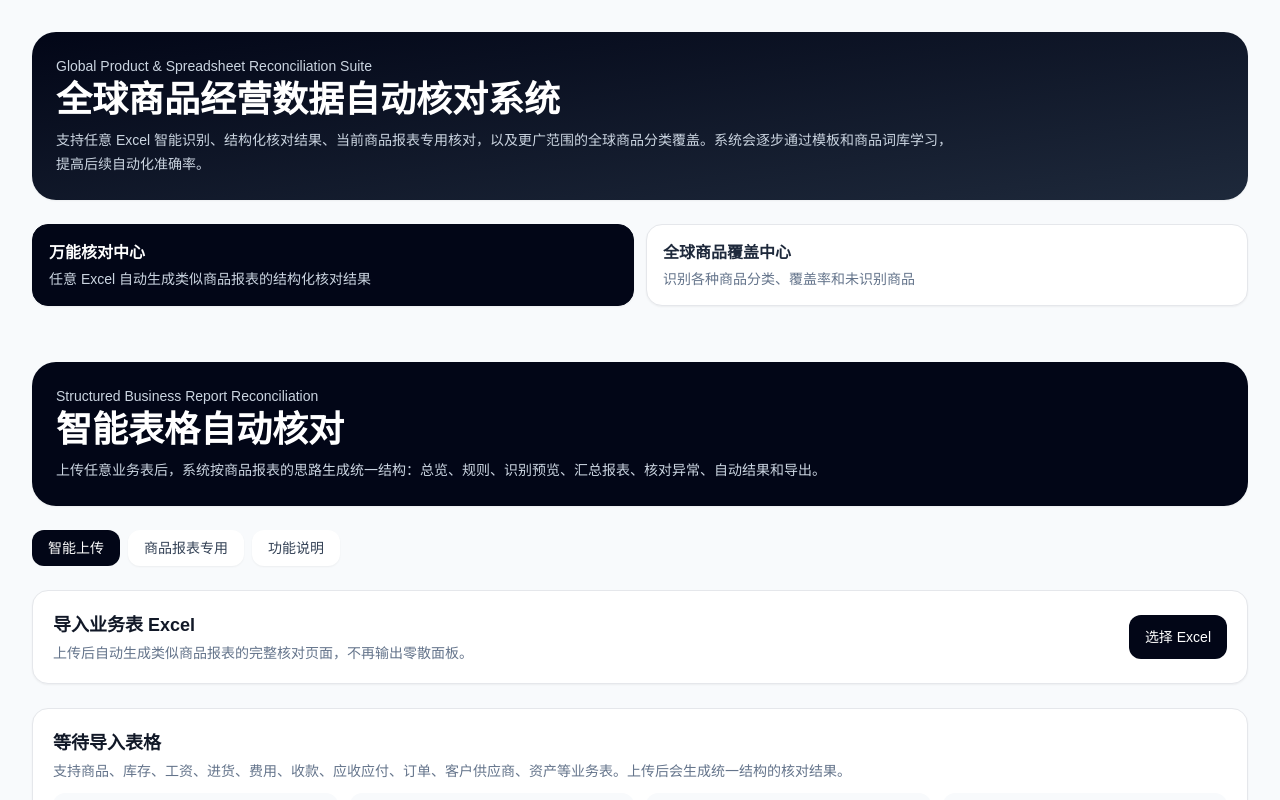
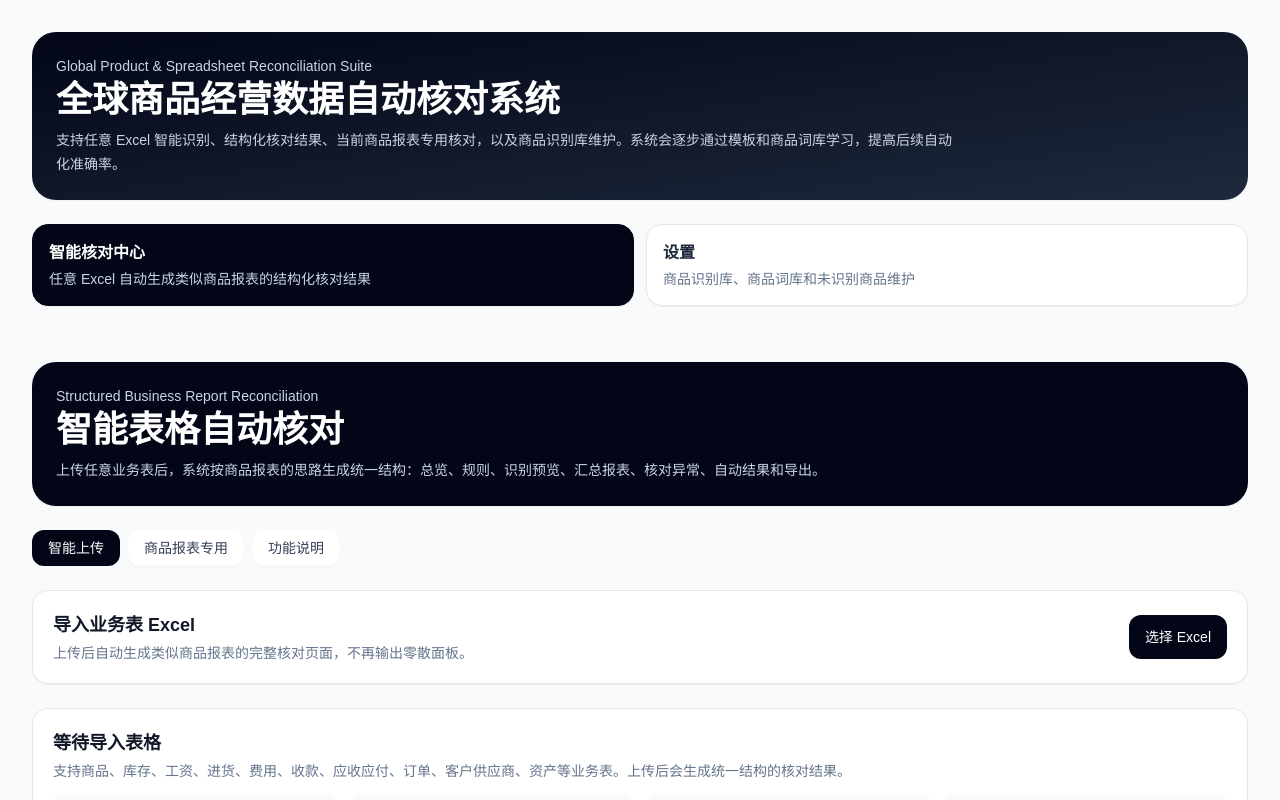
Before and after one commit to GrandpaNiuu/inventory-shift-web, a Next.js app: page / in a window 1280 px wide. Shown: the top 800 px of the page. Built offline with nearby package versions, Linux system fonts and the light colour scheme.

Commit message:
将商品识别库移入设置

```diff
--- a/app/EnhancedReportSuite.tsx
+++ b/app/EnhancedReportSuite.tsx
@@ -4,15 +4,15 @@ import { useEffect, useState } from "react";
 import UniversalStructuredReportApp from "./UniversalStructuredReportApp";
 import GlobalProductCoverageCenter from "./GlobalProductCoverageCenter";
 
-type SuiteTab = "universal" | "products";
+type SuiteTab = "reconcile" | "settings";
 
 const tabs: Array<[SuiteTab, string, string]> = [
-  ["universal", "万能核对中心", "任意 Excel 自动生成类似商品报表的结构化核对结果"],
-  ["products", "全球商品覆盖中心", "识别各种商品分类、覆盖率和未识别商品"]
+  ["reconcile", "智能核对中心", "任意 Excel 自动生成类似商品报表的结构化核对结果"],
+  ["settings", "设置", "商品识别库、商品词库和未识别商品维护"]
 ];
 
 export default function EnhancedReportSuite() {
-  const [tab, setTab] = useState<SuiteTab>("universal");
+  const [tab, setTab] = useState<SuiteTab>("reconcile");
 
   useEffect(() => {
     document.title = "全球商品经营数据自动核对系统";
@@ -23,7 +23,7 @@ export default function EnhancedReportSuite() {
       <header className="rounded-3xl bg-gradient-to-br from-slate-950 to-slate-800 p-6 text-white shadow-sm">
         <p className="text-sm text-slate-300">Global Product & Spreadsheet Reconciliation Suite</p>
         <h1 className="mt-1 text-2xl font-bold md:text-4xl">全球商品经营数据自动核对系统</h1>
-        <p className="mt-2 max-w-4xl text-sm leading-6 text-slate-300">支持任意 Excel 智能识别、结构化核对结果、当前商品报表专用核对，以及更广范围的全球商品分类覆盖。系统会逐步通过模板和商品词库学习，提高后续自动化准确率。</p>
+        <p className="mt-2 max-w-4xl text-sm leading-6 text-slate-300">支持任意 Excel 智能识别、结构化核对结果、当前商品报表专用核对，以及商品识别库维护。系统会逐步通过模板和商品词库学习，提高后续自动化准确率。</p>
       </header>
       <nav className="mt-6 grid gap-3 md:grid-cols-2">
         {tabs.map(([key, label, desc]) => <button key={key} onClick={() => setTab(key)} className={`rounded-2xl border p-4 text-left shadow-sm transition ${tab === key ? "border-slate-950 bg-slate-950 text-white" : "bg-white text-slate-800 hover:bg-slate-100"}`}>
@@ -34,8 +34,8 @@ export default function EnhancedReportSuite() {
     </div>
 
     <div className="mt-6">
-      {tab === "universal" ? <UniversalStructuredReportApp /> : null}
-      {tab === "products" ? <div className="mx-auto max-w-7xl px-4 pb-8 md:px-8"><GlobalProductCoverageCenter /></div> : null}
+      {tab === "reconcile" ? <UniversalStructuredReportApp /> : null}
+      {tab === "settings" ? <div className="mx-auto max-w-7xl px-4 pb-8 md:px-8"><GlobalProductCoverageCenter /></div> : null}
     </div>
   </main>;
 }
```
